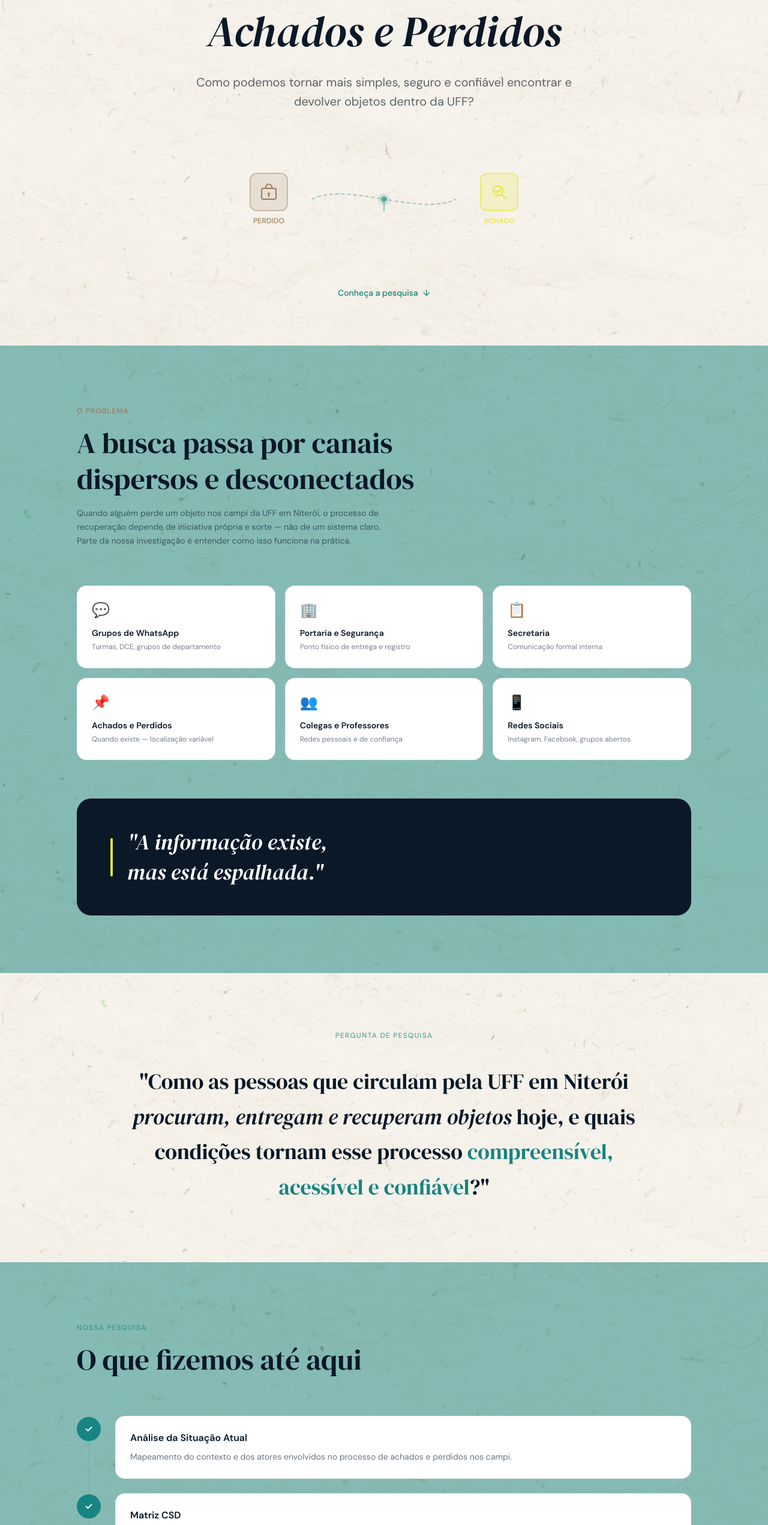
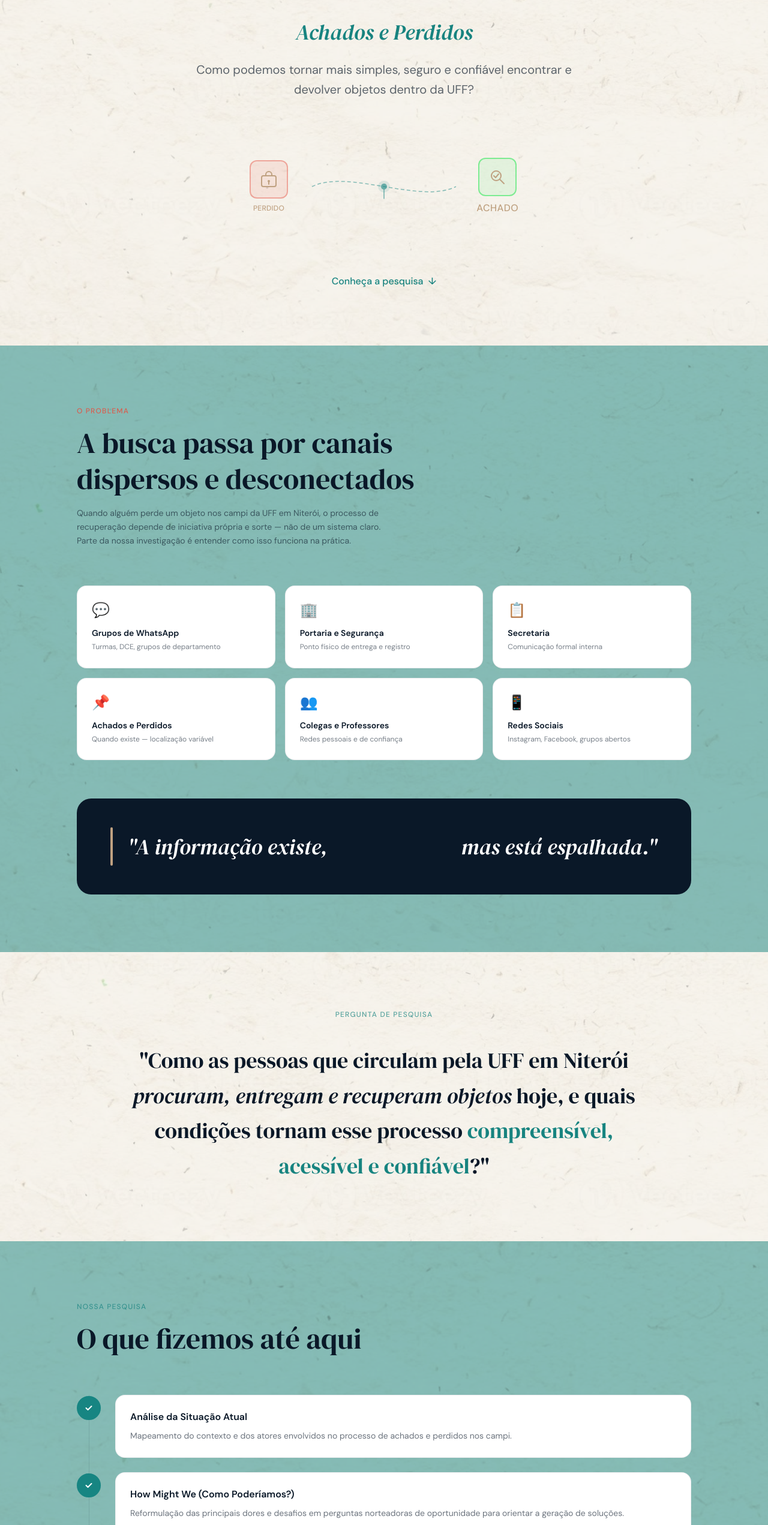
Before and after one commit to LabreCoder/UFFa, a React (Vite) app in the folder site/: page / in a window 1280 px wide. Shown: the part 224-2766 px from the top of the page at 60% size. Built offline with nearby package versions, Linux system fonts and the light colour scheme; the HTML template or start-up script is replaced by a standard one.

Commit message:
Update sections files

```diff
--- a/site/src/components/sections/CompetitiveAnalisys/CompetitiveAnalisys.tsx
+++ b/site/src/components/sections/CompetitiveAnalisys/CompetitiveAnalisys.tsx
@@ -34,11 +34,11 @@ export function CompetitiveAnalysis() {
 
         {/* Oportunidades */}
         <div className="bg-uffa-navy rounded-3xl p-8 md:p-10">
-          <p className="text-xs font-semibold tracking-widest uppercase text-uffa-yellow mb-6">Oportunidades Identificadas</p>
+          <p className="text-xs font-semibold tracking-widest uppercase text-uffa-gold mb-6">Oportunidades Identificadas</p>
           <div className="grid sm:grid-cols-2 md:grid-cols-3 gap-3">
             {OPPORTUNITIES.map((opp, i) => (
               <div key={i} className="flex items-start gap-3 bg-white/6 rounded-xl px-4 py-3">
-                <span className="text-uffa-yellow mt-0.5">→</span>
+                <span className="text-uffa-gold mt-0.5">→</span>
                 <span className="text-white/85 text-sm leading-relaxed">{opp}</span>
               </div>
             ))}
--- a/site/src/components/sections/CsdMatrix/CsdMatrix.tsx
+++ b/site/src/components/sections/CsdMatrix/CsdMatrix.tsx
@@ -1,43 +1,86 @@
-import { CSD_DATA } from "../../../data/research";
+import { useState } from "react";
+import { CSD_DATA, CSD_DATA_AFTER } from "../../../data/research";
 import { SectionHeader } from "../../ui/SectionHeader";
 import { SectionImage } from "../../ui/SectionImage";
 
-export function CsdMatrix() {
+function MatrixColumns({ data, badgeLabel }) {
   return (
-    <section id="descobertas" className="relative py-24 px-6 bg-uffa-lightblue">
-      <SectionImage image="image1" />
-      <div className="max-w-5xl mx-auto">
-        <SectionHeader
-          tag="Matriz CSD"
-          title="Certezas, Suposições e Dúvidas"
-          description="Mapeamos o que sabemos, o que supomos e o que ainda precisamos investigar antes de partir para a coleta de campo."
-        />
+    <div className="flex-1">
+      {badgeLabel && (
+        <div className="mb-6 flex items-center justify-between border-b border-uffa-navy/10 pb-3">
+          <span className="text-sm font-bold uppercase tracking-wider text-uffa-navy">
+            {badgeLabel}
+          </span>
+          <span className="text-xs text-uffa-navy/50 font-medium">
+            {data.certezas.length + data.suposicoes.length + data.duvidas.length} itens mapeados
+          </span>
+        </div>
+      )}
 
-        <div className="grid md:grid-cols-3 gap-5">
+      <div className="grid grid-cols-1 md:grid-cols-3 gap-5">
         {/* Certezas */}
         <div>
           <div className="flex items-center gap-2 mb-4">
-              <span className="w-3 h-3 rounded-full bg-uffa-green" />
-              <span className="text-xs font-semibold tracking-widest uppercase text-uffa-navy/70">Certezas</span>
+            <span className="w-3 h-3 rounded-full bg-uffa-tractorgreen" />
+            <span className="text-xs font-semibold tracking-widest uppercase text-uffa-navy/70">
+              Certezas ({data.certezas.length})
+            </span>
           </div>
           <div className="flex flex-col gap-3">
-              {CSD_DATA.certezas.map((item, i) => (
-                <div key={i} className="bg-uffa-green/15 border border-uffa-green/30 rounded-xl p-4 text-sm text-uffa-navy leading-relaxed hover:bg-uffa-green/20 transition-colors">
-                  {item}
+            {data.certezas.map((item, i) => {
+              const isObject = typeof item === "object" && item !== null;
+              const textContent = isObject ? item.texto : item;
+              const link = isObject ? item.link : null;
+
+              return (
+                <div
+                  key={i}
+                  className="bg-uffa-tractorgreen/15 border border-uffa-tractorgreen/30 rounded-xl p-4 text-sm text-uffa-navy leading-relaxed hover:bg-uffa-tractorgreen/20 transition-colors flex flex-col justify-between gap-3 shadow-xs"
+                >
+                  <p>{textContent}</p>
+                  {link && (
+                    <a
+                      href={link.url}
+                      target="_blank"
+                      rel="noopener noreferrer"
+                      className="inline-flex items-center gap-1.5 text-xs font-semibold text-uffa-navy/80 hover:text-uffa-navy underline decoration-uffa-navy/30 underline-offset-2 pt-1 border-t border-uffa-tractorgreen/20"
+                    >
+                      <svg
+                        className="w-3.5 h-3.5 shrink-0"
+                        fill="none"
+                        stroke="currentColor"
+                        viewBox="0 0 24 24"
+                      >
+                        <path
+                          strokeLinecap="round"
+                          strokeLinejoin="round"
+                          strokeWidth="2"
+                          d="M10 6H6a2 2 0 00-2 2v10a2 2 0 002 2h10a2 2 0 002-2v-4M14 4h6m0 0v6m0-6L10 14"
+                        />
+                      </svg>
+                      {link.rotulo || "Ver fonte"}
+                    </a>
+                  )}
                 </div>
-              ))}
+              );
+            })}
           </div>
         </div>
 
         {/* Suposições */}
         <div>
           <div className="flex items-center gap-2 mb-4">
-              <span className="w-3 h-3 rounded-full bg-uffa-yellow" />
-              <span className="text-xs font-semibold tracking-widest uppercase text-uffa-navy/70">Suposições</span>
+            <span className="w-3 h-3 rounded-full bg-uffa-gold" />
+            <span className="text-xs font-semibold tracking-widest uppercase text-uffa-navy/70">
+              Suposições ({data.suposicoes.length})
+            </span>
           </div>
           <div className="flex flex-col gap-3">
-              {CSD_DATA.suposicoes.map((item, i) => (
-                <div key={i} className="bg-uffa-yellow/20 border border-uffa-yellow/40 rounded-xl p-4 text-sm text-uffa-navy leading-relaxed hover:bg-uffa-yellow/30 transition-colors">
+            {data.suposicoes.map((item, i) => (
+              <div
+                key={i}
+                className="bg-uffa-gold/20 border border-uffa-gold/40 rounded-xl p-4 text-sm text-uffa-navy leading-relaxed hover:bg-uffa-gold/30 transition-colors shadow-xs"
+              >
                 {item}
               </div>
             ))}
@@ -48,11 +91,16 @@ export function CsdMatrix() {
         <div>
           <div className="flex items-center gap-2 mb-4">
             <span className="w-3 h-3 rounded-full bg-uffa-coral" />
-              <span className="text-xs font-semibold tracking-widest uppercase text-uffa-navy/70">Dúvidas</span>
+            <span className="text-xs font-semibold tracking-widest uppercase text-uffa-navy/70">
+              Dúvidas ({data.duvidas.length})
+            </span>
           </div>
           <div className="flex flex-col gap-3">
-              {CSD_DATA.duvidas.map((item, i) => (
-                <div key={i} className="bg-uffa-coral/12 border border-uffa-coral/30 rounded-xl p-4 text-sm text-uffa-navy leading-relaxed hover:bg-uffa-coral/18 transition-colors">
+            {data.duvidas.map((item, i) => (
+              <div
+                key={i}
+                className="bg-uffa-coral/12 border border-uffa-coral/30 rounded-xl p-4 text-sm text-uffa-navy leading-relaxed hover:bg-uffa-coral/18 transition-colors shadow-xs"
+              >
                 {item}
               </div>
             ))}
@@ -60,6 +108,96 @@ export function CsdMatrix() {
         </div>
       </div>
     </div>
+  );
+}
+
+export function CsdMatrix() {
+  const [viewMode, setViewMode] = useState("all"); // 'before' | 'after' | 'all'
+
+  return (
+    <section id="descobertas" className="relative py-24 px-6 bg-uffa-lightblue">
+      <SectionImage image="image1" />
+      <div
+        className={`mx-auto transition-all duration-300 ${
+          viewMode === "all" ? "max-w-7xl" : "max-w-5xl"
+        }`}
+      >
+        <div className="flex flex-col md:flex-row md:items-end justify-between gap-6 mb-12">
+          <SectionHeader
+            tag="Matriz CSD"
+            title="Certezas, Suposições e Dúvidas"
+            description="Mapeamos o que sabemos, o que supomos e o que investigamos antes e depois dos apontamentos da consultoria."
+            className="mb-0"
+          />
+
+          {/* Seletor de visualização */}
+          <div className="inline-flex self-start md:self-auto p-1.5 bg-white/70 backdrop-blur-sm border border-uffa-navy/10 rounded-2xl shadow-xs shrink-0">
+            <button
+              onClick={() => setViewMode("before")}
+              className={`px-4 py-2 rounded-xl text-xs font-semibold tracking-wide transition-all cursor-pointer ${
+                viewMode === "before"
+                  ? "bg-uffa-navy text-white shadow-sm"
+                  : "text-uffa-navy/70 hover:text-uffa-navy hover:bg-black/5"
+              }`}
+            >
+              Antes
+            </button>
+            <button
+              onClick={() => setViewMode("after")}
+              className={`px-4 py-2 rounded-xl text-xs font-semibold tracking-wide transition-all cursor-pointer ${
+                viewMode === "after"
+                  ? "bg-uffa-navy text-white shadow-sm"
+                  : "text-uffa-navy/70 hover:text-uffa-navy hover:bg-black/5"
+              }`}
+            >
+              Depois
+            </button>
+            <button
+              onClick={() => setViewMode("all")}
+              className={`px-4 py-2 rounded-xl text-xs font-semibold tracking-wide transition-all cursor-pointer ${
+                viewMode === "all"
+                  ? "bg-uffa-navy text-white shadow-sm"
+                  : "text-uffa-navy/70 hover:text-uffa-navy hover:bg-black/5"
+              }`}
+            >
+              Comparativo
+            </button>
+          </div>
+        </div>
+
+        {/* Visualizações */}
+        {viewMode === "before" && (
+          <MatrixColumns
+            data={CSD_DATA}
+            badgeLabel="Matriz Inicial (Antes da Consultoria)"
+          />
+        )}
+
+        {viewMode === "after" && (
+          <MatrixColumns
+            data={CSD_DATA_AFTER}
+            badgeLabel="Matriz Refinada com Fontes (Pós-Consultoria)"
+          />
+        )}
+
+        {viewMode === "all" && (
+          <div className="flex flex-col xl:flex-row gap-8">
+            <div className="flex-1 p-6 bg-white/40 border border-uffa-navy/10 rounded-3xl">
+              <MatrixColumns
+                data={CSD_DATA}
+                badgeLabel="Antes da Consultoria"
+              />
+            </div>
+
+            <div className="flex-1 p-6 bg-white/40 border border-uffa-navy/10 rounded-3xl">
+              <MatrixColumns
+                data={CSD_DATA_AFTER}
+                badgeLabel="Depois da Consultoria (Com Links)"
+              />
+            </div>
+          </div>
+        )}
+      </div>
     </section>
   );
 }
--- a/site/src/components/sections/EmpathyMap/EmpathyMap.tsx
+++ b/site/src/components/sections/EmpathyMap/EmpathyMap.tsx
@@ -13,7 +13,7 @@ export function EmpathyMap() {
             className="mb-0"
           />
         </div>
-        <p className="text-sm text-uffa-navy/60 mb-12 max-w-lg leading-relaxed bg-uffa-yellow/20 border border-uffa-yellow/40 rounded-xl px-4 py-3 inline-block">
+        <p className="text-sm text-uffa-navy/60 mb-12 max-w-lg leading-relaxed bg-uffa-gold/20 border border-uffa-gold/40 rounded-xl px-4 py-3 inline-block">
           <strong>Atenção:</strong> Este mapa representa hipóteses de investigação a validar — não dados coletados.
         </p>
 
--- a/site/src/components/sections/Hero/Hero.tsx
+++ b/site/src/components/sections/Hero/Hero.tsx
@@ -10,24 +10,32 @@ export function Hero() {
     <section id="hero" className="min-h-screen flex flex-col items-center justify-center px-6 pt-20 pb-16 text-center">
       <SectionImage image="image1" />
       <div className="max-w-3xl mx-auto">
+        {/*
         <p className="text-xs font-medium tracking-widest uppercase text-uffa-blue/70 mb-8">
           Projeto de Interação Humano-Computador&nbsp;·&nbsp;Universidade Federal Fluminense
         </p>
+        */}
 
-        <h1 className="font-display text-5xl md:text-7xl text-uffa-navy leading-tight mb-6">
-          UFFa —<br />
+        <h1 className="font-display italic text-5xl md:text-8xl text-uffa-gold leading-tight mb-6">
+          UFFa<br />
+        </h1>
+
+        <h1 className="font-display text-5xl md:text-4xl text-uffa-blue leading-tight mb-6">
           <span className="italic">Achados e Perdidos</span>
         </h1>
 
-        <p className="text-lg md:text-xl text-uffa-navy/65 max-w-2xl mx-auto leading-relaxed mb-14">
-          Como podemos tornar mais simples, seguro e confiável encontrar e devolver objetos dentro da UFF?
-        </p>
+        <div className="max-w-2xl mx-auto">
+
+          <p className="text-lg md:text-xl text-uffa-navy/65 max-w-2xl mx-auto leading-relaxed mb-14">
+            Como podemos tornar mais simples, seguro e confiável encontrar e devolver objetos dentro da UFF?
+          </p>
+        </div>
 
         <HeroIllustration />
 
         <button
           onClick={() => scrollTo("#problema")}
-          className="mt-14 inline-flex items-center gap-2 text-sm font-medium text-uffa-blue hover:text-uffa-navy transition-colors duration-200 group"
+          className="mt-14 inline-flex items-center gap-2 text-2.5xl font-medium text-uffa-blue hover:text-uffa-navy transition-colors duration-200 group"
         >
           Conheça a pesquisa
           <span className="block transition-transform duration-200 group-hover:translate-y-0.5">↓</span>
--- a/site/src/components/sections/Hero/HeroIllustraion.tsx
+++ b/site/src/components/sections/Hero/HeroIllustraion.tsx
@@ -3,15 +3,15 @@ export function HeroIllustration() {
     <div className="relative flex items-center justify-center w-full max-w-md mx-auto select-none" style={{ height: 180 }}>
       {/* Lost item — left */}
       <div className="absolute left-0 flex flex-col items-center gap-2">
-        <div className="w-16 h-16 rounded-xl bg-uffa-coral/15 border-2 border-uffa-coral/40 flex items-center justify-center">
+        <div className="w-16 h-16 rounded-xl bg-uffa-red/10 border-2 border-uffa-red/40 flex items-center justify-center">
           <svg width="32" height="32" viewBox="0 0 32 32" fill="none">
-            <rect x="4" y="10" width="24" height="18" rx="3" stroke="var(--color-uffa-coral)" strokeWidth="2"/>
-            <path d="M11 10V8a5 5 0 0 1 10 0v2" stroke="var(--color-uffa-coral)" strokeWidth="2" strokeLinecap="round"/>
-            <circle cx="16" cy="19" r="2" fill="var(--color-uffa-coral)"/>
-            <path d="M16 21v3" stroke="var(--color-uffa-coral)" strokeWidth="2" strokeLinecap="round"/>
+            <rect x="4" y="10" width="24" height="18" rx="3" stroke="var(--color-uffa-gold)" strokeWidth="2"/>
+            <path d="M11 10V8a5 5 0 0 1 10 0v2" stroke="var(--color-uffa-gold)" strokeWidth="2" strokeLinecap="round"/>
+            <circle cx="16" cy="19" r="2" fill="var(--color-uffa-gold)"/>
+            <path d="M16 21v3" stroke="var(--color-uffa-gold)" strokeWidth="2" strokeLinecap="round"/>
           </svg>
         </div>
-        <span className="text-xs font-medium text-uffa-coral tracking-wide uppercase">Perdido</span>
+        <span className="font-bold text-xs font-medium text-uffa-gold tracking-wide uppercase">Perdido</span>
       </div>
 
       {/* Dotted connecting line */}
@@ -31,14 +31,14 @@ export function HeroIllustration() {
 
       {/* Found item — right */}
       <div className="absolute right-0 flex flex-col items-center gap-2">
-        <div className="w-16 h-16 rounded-xl bg-uffa-yellow/20 border-2 border-uffa-yellow/60 flex items-center justify-center">
+        <div className="w-16 h-16 rounded-xl bg-uffa-green/10 border-2 border-uffa-green/60 flex items-center justify-center">
           <svg width="32" height="32" viewBox="0 0 32 32" fill="none">
-            <circle cx="14" cy="14" r="8" stroke="var(--color-uffa-yellow)" strokeWidth="2"/>
-            <path d="M20 20 L27 27" stroke="var(--color-uffa-yellow)" strokeWidth="2" strokeLinecap="round"/>
-            <path d="M10 14 L13 17 L18 11" stroke="var(--color-uffa-yellow)" strokeWidth="2" strokeLinecap="round" strokeLinejoin="round"/>
+            <circle cx="14" cy="14" r="8" stroke="var(--color-uffa-gold)" strokeWidth="2"/>
+            <path d="M20 20 L27 27" stroke="var(--color-uffa-gold)" strokeWidth="2" strokeLinecap="round"/>
+            <path d="M10 14 L13 17 L18 11" stroke="var(--color-uffa-gold)" strokeWidth="2" strokeLinecap="round" strokeLinejoin="round"/>
           </svg>
         </div>
-        <span className="text-xs font-medium text-uffa-yellow tracking-wide uppercase">Achado</span>
+        <span className="font-bold text-1xl font-medium text-uffa-gold tracking-wide uppercase">Achado</span>
       </div>
     </div>
   );
--- a/site/src/components/sections/NextSteps/NextSteps.tsx
+++ b/site/src/components/sections/NextSteps/NextSteps.tsx
@@ -9,7 +9,7 @@ export function NextSteps() {
       <div className="max-w-5xl mx-auto">
         <SectionHeader
           tag="Próximos Passos"
-          tagColor="text-uffa-green/70"
+          tagColor="text-uffa-tractorgreen/70"
           title={<span className="text-white">O que vem a seguir</span>}
           description="A pesquisa está em andamento. Estes são os passos planejados antes de propor qualquer solução."
         />
@@ -20,7 +20,7 @@ export function NextSteps() {
               key={i}
               className="flex items-start gap-6 bg-white/5 hover:bg-white/8 border border-white/10 rounded-2xl px-6 py-5 transition-colors duration-200 group"
             >
-              <span className="font-display text-4xl text-uffa-green/40 group-hover:text-uffa-green/60 transition-colors shrink-0 leading-none mt-1">
+              <span className="font-display text-4xl text-uffa-tractorgreen/40 group-hover:text-uffa-tractorgreen/60 transition-colors shrink-0 leading-none mt-1">
                 {step.num}
               </span>
               <div>
--- a/site/src/components/sections/Problem/Problem.tsx
+++ b/site/src/components/sections/Problem/Problem.tsx
@@ -10,7 +10,7 @@ export function Problem() {
       <div className="relative z-10 max-w-5xl mx-auto">
         <SectionHeader
           tag="O Problema"
-          tagColor="text-uffa-coral"
+          tagColor="text-uffa-red/85"
           title={<>A busca passa por canais<br />dispersos e desconectados</>}
           description="Quando alguém perde um objeto nos campi da UFF em Niterói, o processo de recuperação depende de iniciativa própria e sorte — não de um sistema claro. Parte da nossa investigação é entender como isso funciona na prática."
           className="mb-16"
@@ -28,10 +28,16 @@ export function Problem() {
           ))}
         </div>
 
-        <div className="bg-uffa-navy rounded-3xl px-8 py-10 md:px-14 md:py-12 flex flex-col md:flex-row items-start md:items-center gap-6">
-          <div className="w-1 h-16 bg-uffa-yellow rounded-full shrink-0 hidden md:block" />
-          <p className="font-display text-3xl md:text-4xl text-white italic leading-snug">
-            "A informação existe,<br />mas está espalhada."
+        <div className="bg-uffa-navy rounded-3xl px-8 py-10 md:px-14 md:py-12 flex flex-col md:flex-row items-start md:items-center md:justify-between gap-6 w-full">
+          <div className="flex items-center gap-6">
+            <div className="w-1 h-16 bg-uffa-gold rounded-full shrink-0 hidden md:block" />
+            <p className="font-display text-3xl md:text-4xl text-white italic leading-snug">
+              "A informação existe,
+            </p>
+          </div>
+
+          <p className="font-display text-3xl md:text-4xl text-white italic leading-snug md:text-right">
+            mas está espalhada."
           </p>
         </div>
       </div>
--- a/site/src/components/sections/ResearchInstruments/ResearchInstruments.tsx
+++ b/site/src/components/sections/ResearchInstruments/ResearchInstruments.tsx
@@ -53,7 +53,7 @@ export function ResearchInstruments() {
               ))}
             </div>
 
-            <div className="mt-8 bg-uffa-yellow/15 border border-uffa-yellow/40 rounded-xl p-4">
+            <div className="mt-8 bg-uffa-gold/15 border border-uffa-gold/40 rounded-xl p-4">
               <p className="text-xs text-uffa-navy/70 leading-relaxed">
                 <strong>Nota:</strong> Nenhum número apresentado aqui é dado coletado — são metas e definições do instrumento de pesquisa.
               </p>
--- a/site/src/components/sections/ResearchTimeLine/ResearchTimeline.tsx
+++ b/site/src/components/sections/ResearchTimeLine/ResearchTimeline.tsx
@@ -1,7 +1,44 @@
-import { RESEARCH_STEPS } from "../../../data/research";
 import { SectionHeader } from "../../ui/SectionHeader";
 import { Badge } from "../../ui/Badge";
 import { SectionImage } from "../../ui/SectionImage";
+
+const RESEARCH_STEPS = [
+  {
+    label: "Análise da Situação Atual",
+    desc: "Mapeamento do contexto e dos atores envolvidos no processo de achados e perdidos nos campi.",
+    done: true,
+  },
+  {
+    label: "How Might We (Como Poderíamos?)",
+    desc: "Reformulação das principais dores e desafios em perguntas norteadoras de oportunidade para orientar a geração de soluções.",
+    done: true,
+  },
+  {
+    label: "Matriz CSD",
+    desc: "Organização das certezas, suposições e dúvidas do grupo sobre o problema.",
+    done: true,
+  },
+  {
+    label: "Análise Competitiva",
+    desc: "Estudo de soluções existentes — diretas, indiretas e inspiradoras.",
+    done: true,
+  },
+  {
+    label: "Mapa de Empatia",
+    desc: "Hipóteses sobre o que o utilizador faz, fala, pensa e sente nessa situação.",
+    done: true,
+  },
+  {
+    label: "Roteiro de Entrevistas & Questionário",
+    desc: "Instrumento semiestruturado definido para quem perdeu, encontrou, docentes, técnicos e atendentes, acompanhado de instrumento quantitativo para ampliar a escala da recolha.",
+    done: true,
+  },
+  {/*
+    label: "Entrevistas em Profundidade",
+    desc: "Realização de conversas qualitativas detalhadas com os intervenientes para aprofundar narrativas, validar hipóteses e mapear a jornada real.",
+    done: false,
+  */},
+];
 
 export function ResearchTimeline() {
   return (
@@ -42,7 +79,7 @@ export function ResearchTimeline() {
                   className={`flex-1 rounded-2xl p-6 border transition-all duration-200 ${
                     step.done
                       ? "bg-white border-uffa-navy/8 hover:shadow-sm"
-                      : "bg-uffa-yellow/10 border-uffa-yellow/40"
+                      : "bg-uffa-gold/10 border-uffa-gold/40"
                   }`}
                 >
                   <div className="flex items-center gap-3 mb-2">
```
Lines whose indentation alone changed are shown as unchanged.
